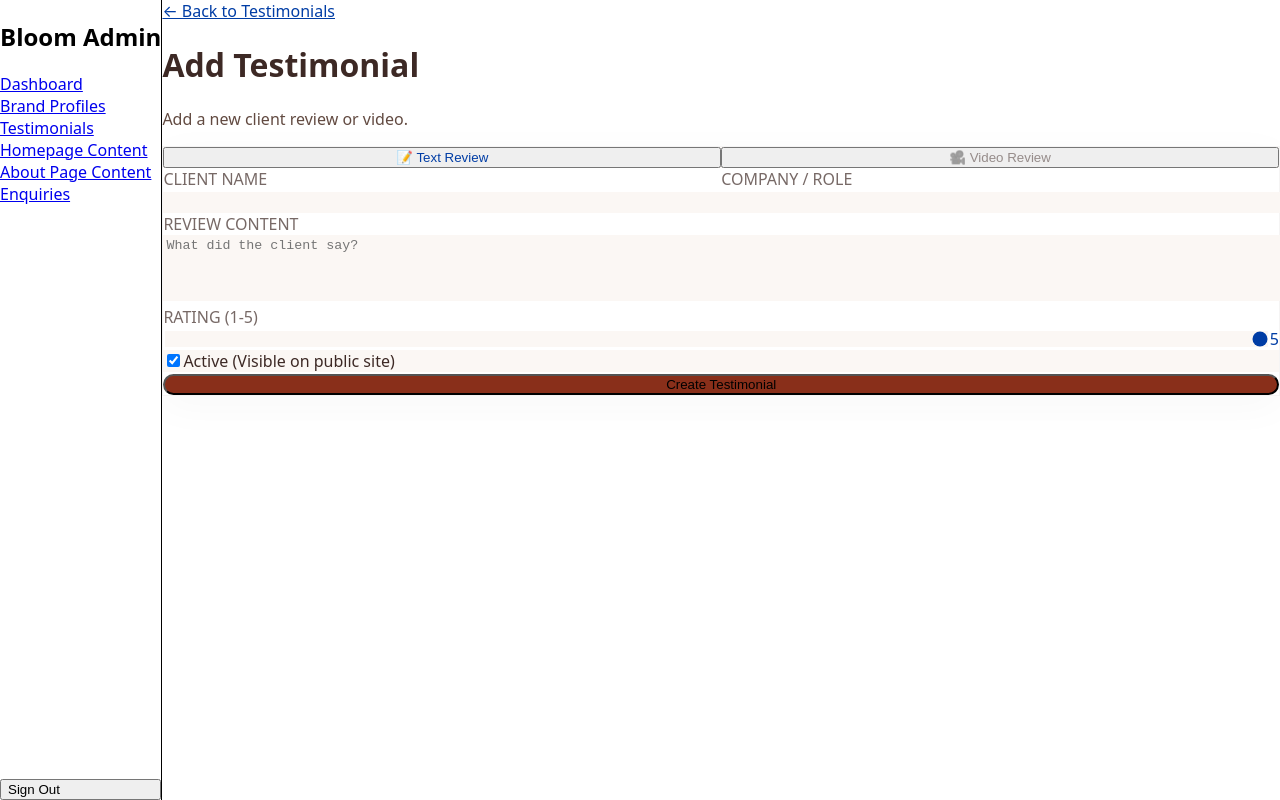
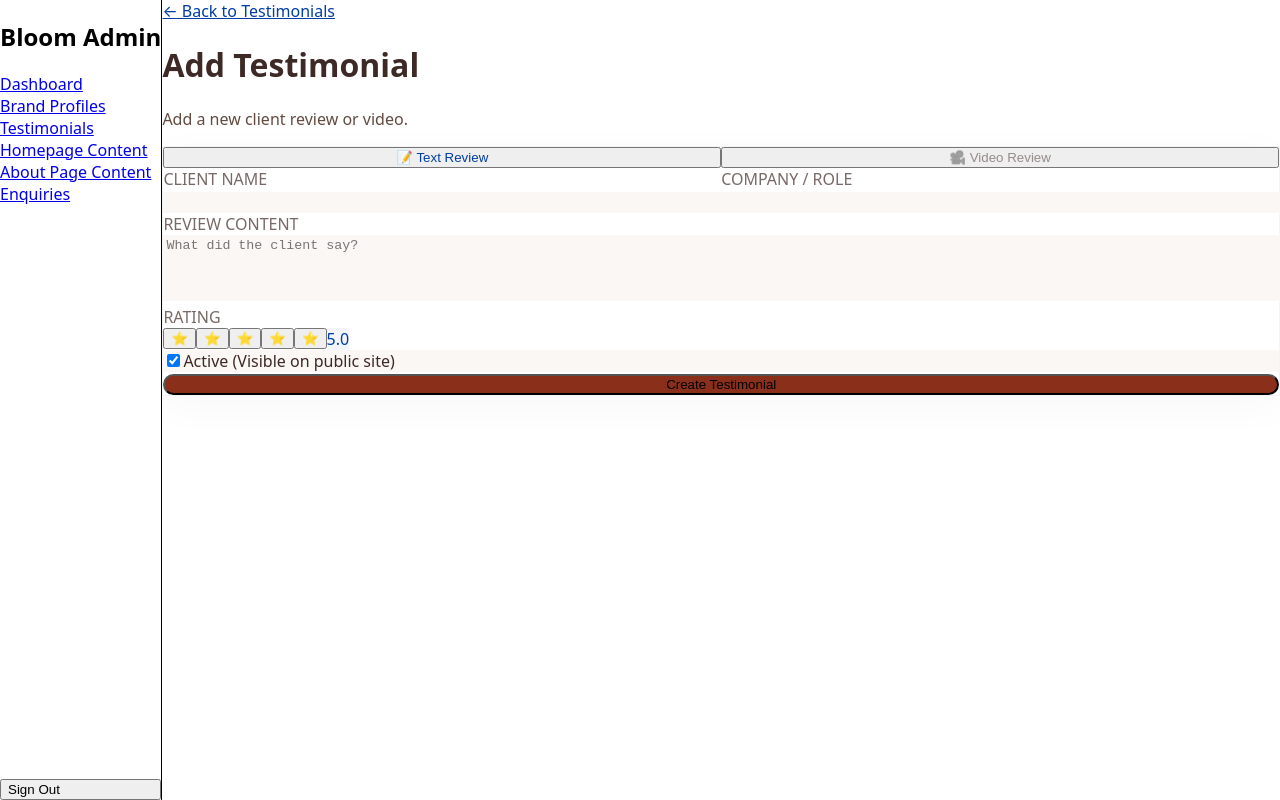
Before and after one commit to gari-25/bloom-branding-website, a Next.js app: page /admin/testimonials/add in a window 1280 px wide. Built offline with nearby package versions, Linux system fonts and the light colour scheme; no server answers; sample sign-in values are in the browser's storage; a web font is replaced by a local one.

Commit message:
Fix rating input UI in admin testimonials forms

```diff
--- a/app/admin/testimonials/[id]/page.tsx
+++ b/app/admin/testimonials/[id]/page.tsx
@@ -108,8 +108,8 @@ export default function EditTestimonialPage({ params }: { params: Promise<{ id:
                         type="button"
                         onClick={() => setFormData({ ...formData, type: "text" })}
                         className={`flex-1 py-3 rounded-lg font-bold transition-all ${formData.type === "text"
-                                ? "bg-white text-[#003DA5] shadow-sm"
-                                : "text-[#3D2925]/50 hover:text-[#3D2925]"
+                            ? "bg-white text-[#003DA5] shadow-sm"
+                            : "text-[#3D2925]/50 hover:text-[#3D2925]"
                             }`}
                     >
                         📝 Text Review
@@ -118,8 +118,8 @@ export default function EditTestimonialPage({ params }: { params: Promise<{ id:
                         type="button"
                         onClick={() => setFormData({ ...formData, type: "video" })}
                         className={`flex-1 py-3 rounded-lg font-bold transition-all ${formData.type === "video"
-                                ? "bg-white text-[#892F1A] shadow-sm"
-                                : "text-[#3D2925]/50 hover:text-[#3D2925]"
+                            ? "bg-white text-[#892F1A] shadow-sm"
+                            : "text-[#3D2925]/50 hover:text-[#3D2925]"
                             }`}
                     >
                         🎥 Video Review
@@ -173,18 +173,22 @@ export default function EditTestimonialPage({ params }: { params: Promise<{ id:
                 )}
 
                 <div>
-                    <label className="block text-xs font-bold text-[#3D2925]/70 uppercase tracking-wider mb-2 ml-1">Rating (1-5)</label>
-                    <div className="flex gap-4 items-center">
-                        <input
-                            type="range"
-                            min="1"
-                            max="5"
-                            step="1"
-                            className="w-full h-2 bg-[#FBF7F4] rounded-lg appearance-none cursor-pointer accent-[#003DA5]"
-                            value={formData.rating}
-                            onChange={(e) => setFormData({ ...formData, rating: Number(e.target.value) })}
-                        />
-                        <span className="text-2xl font-bold text-[#003DA5] w-8 text-center">{formData.rating}</span>
+                    <label className="block text-xs font-bold text-[#3D2925]/70 uppercase tracking-wider mb-2 ml-1">Rating</label>
+                    <div className="flex gap-2 items-center">
+                        {[1, 2, 3, 4, 5].map((star) => (
+                            <button
+                                key={star}
+                                type="button"
+                                onClick={() => setFormData({ ...formData, rating: star })}
+                                className={`text-4xl transition-all hover:scale-110 focus:outline-none ${star <= formData.rating ? "grayscale-0" : "grayscale opacity-20"
+                                    }`}
+                            >
+                                ⭐
+                            </button>
+                        ))}
+                        <span className="ml-3 text-lg font-bold text-[#003DA5] bg-[#003DA5]/5 px-3 py-1 rounded-lg">
+                            {formData.rating}.0
+                        </span>
                     </div>
                 </div>
 
--- a/app/admin/testimonials/add/page.tsx
+++ b/app/admin/testimonials/add/page.tsx
@@ -63,8 +63,8 @@ export default function AddTestimonialPage() {
                         type="button"
                         onClick={() => setFormData({ ...formData, type: "text" })}
                         className={`flex-1 py-3 rounded-lg font-bold transition-all ${formData.type === "text"
-                                ? "bg-white text-[#003DA5] shadow-sm"
-                                : "text-[#3D2925]/50 hover:text-[#3D2925]"
+                            ? "bg-white text-[#003DA5] shadow-sm"
+                            : "text-[#3D2925]/50 hover:text-[#3D2925]"
                             }`}
                     >
                         📝 Text Review
@@ -73,8 +73,8 @@ export default function AddTestimonialPage() {
                         type="button"
                         onClick={() => setFormData({ ...formData, type: "video" })}
                         className={`flex-1 py-3 rounded-lg font-bold transition-all ${formData.type === "video"
-                                ? "bg-white text-[#892F1A] shadow-sm"
-                                : "text-[#3D2925]/50 hover:text-[#3D2925]"
+                            ? "bg-white text-[#892F1A] shadow-sm"
+                            : "text-[#3D2925]/50 hover:text-[#3D2925]"
                             }`}
                     >
                         🎥 Video Review
@@ -129,18 +129,22 @@ export default function AddTestimonialPage() {
                 )}
 
                 <div>
-                    <label className="block text-xs font-bold text-[#3D2925]/70 uppercase tracking-wider mb-2 ml-1">Rating (1-5)</label>
-                    <div className="flex gap-4 items-center">
-                        <input
-                            type="range"
-                            min="1"
-                            max="5"
-                            step="1"
-                            className="w-full h-2 bg-[#FBF7F4] rounded-lg appearance-none cursor-pointer accent-[#003DA5]"
-                            value={formData.rating}
-                            onChange={(e) => setFormData({ ...formData, rating: Number(e.target.value) })}
-                        />
-                        <span className="text-2xl font-bold text-[#003DA5] w-8 text-center">{formData.rating}</span>
+                    <label className="block text-xs font-bold text-[#3D2925]/70 uppercase tracking-wider mb-2 ml-1">Rating</label>
+                    <div className="flex gap-2 items-center">
+                        {[1, 2, 3, 4, 5].map((star) => (
+                            <button
+                                key={star}
+                                type="button"
+                                onClick={() => setFormData({ ...formData, rating: star })}
+                                className={`text-4xl transition-all hover:scale-110 focus:outline-none ${star <= formData.rating ? "grayscale-0" : "grayscale opacity-20"
+                                    }`}
+                            >
+                                ⭐
+                            </button>
+                        ))}
+                        <span className="ml-3 text-lg font-bold text-[#003DA5] bg-[#003DA5]/5 px-3 py-1 rounded-lg">
+                            {formData.rating}.0
+                        </span>
                     </div>
                 </div>
 
```
